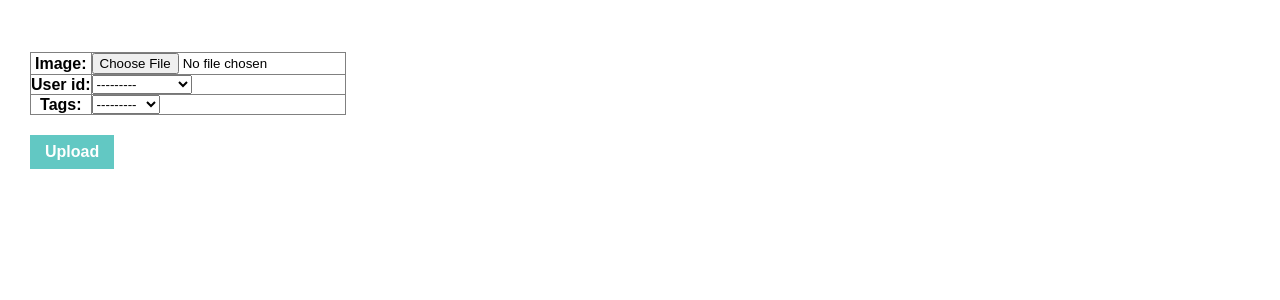
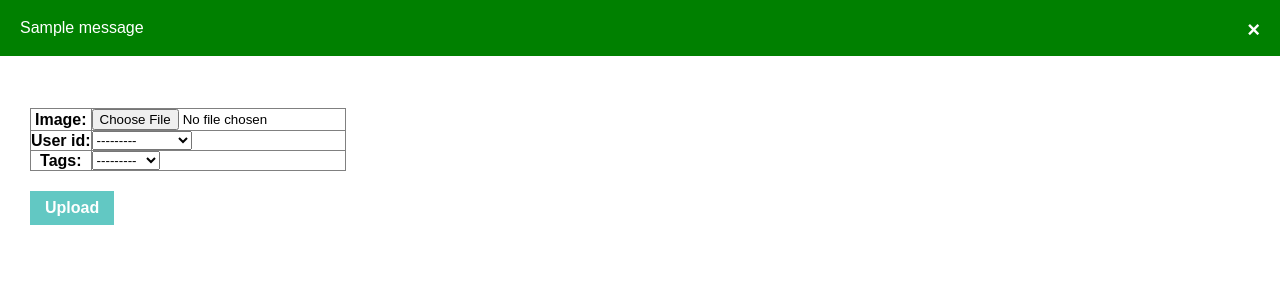
Before and after one commit to amit-k-yadav/photohire-django, a Django app: page /upload_images/1 in a window 1280 px wide. Shown: the part 80-380 px from the top of the page. Run offline with Django 3.2, Linux system fonts and the light colour scheme; tables that the repository leaves empty hold one stand-in row (values such as "Sample post"); one stand-in notice (Sample message) is shown.

Commit message:
ADD - Alert for upload images

```diff
--- a/photohireapp/static/photohireapp/css/upload_images.css
+++ b/photohireapp/static/photohireapp/css/upload_images.css
@@ -14,3 +14,26 @@
     opacity: .7;
     cursor: pointer;
 }
+
+
+/* CSS for alert boxes */
+.alert {
+    padding: 20px;
+    background-color: green;
+    color: white;
+  }
+
+  .closebtn {
+    margin-left: 15px;
+    color: white;
+    font-weight: bold;
+    float: right;
+    font-size: 22px;
+    line-height: 20px;
+    cursor: pointer;
+    transition: 0.3s;
+  }
+
+  .closebtn:hover {
+    color: black;
+  }
--- a/photohireapp/templates/photohireapp/upload_images.html
+++ b/photohireapp/templates/photohireapp/upload_images.html
@@ -6,8 +6,22 @@
 {% endblock %}
 
 {% block content%}
+<!-- Django messages if any -->
+{% if messages %}
+    <ul class="messages">
+        {% for message in messages %}
+            <li {% if message.tags %} class="{{ message.tags }}"{% endif %}>
+                <div class="alert">
+                    <span class="closebtn" onclick="this.parentElement.style.display='none';">&times;</span>
+                    {{ message }}
+                </div>
+            </li>
+        {% endfor %}
+    </ul>
+{% endif %}
+
+<!-- Actual form is here -->
 <div class="uploadForm">
-    <h4>{{ alert_message }}</h4>
     <br><br>
     <form method = "post" enctype="multipart/form-data">
         {% csrf_token %}
--- a/photohireapp/views.py
+++ b/photohireapp/views.py
@@ -224,9 +224,10 @@ def upload_images(request, user_id):
 
 		if form.is_valid():
 			form.save()
-			alert_message = "Image Uploaded successfully!!"
-			form = ImagesForm()
-			return render(request, 'photohireapp/upload_images.html', {'form' : form, 'alert_message':alert_message})
+			messages.add_message(request, messages.INFO, "Image Uploaded successfully!")
+
+			# Redirect to the same page
+			return redirect(request.META['HTTP_REFERER'])
 	else:
 		form = ImagesForm()
 	return render(request, 'photohireapp/upload_images.html', {'form' : form})
```
